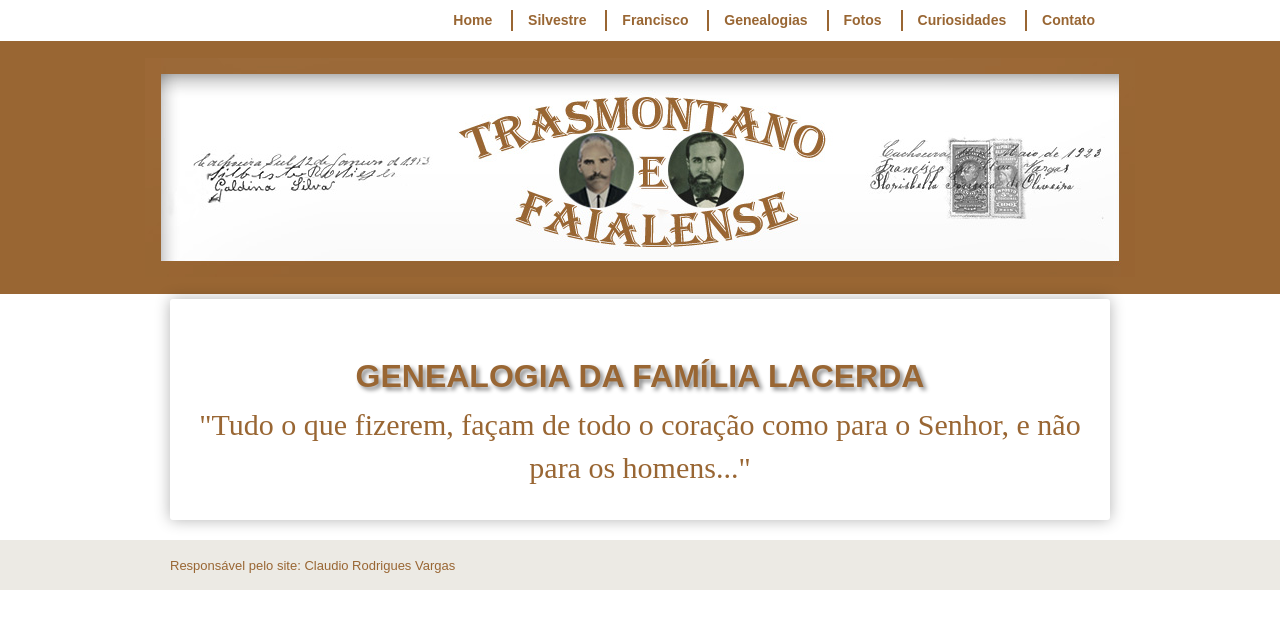
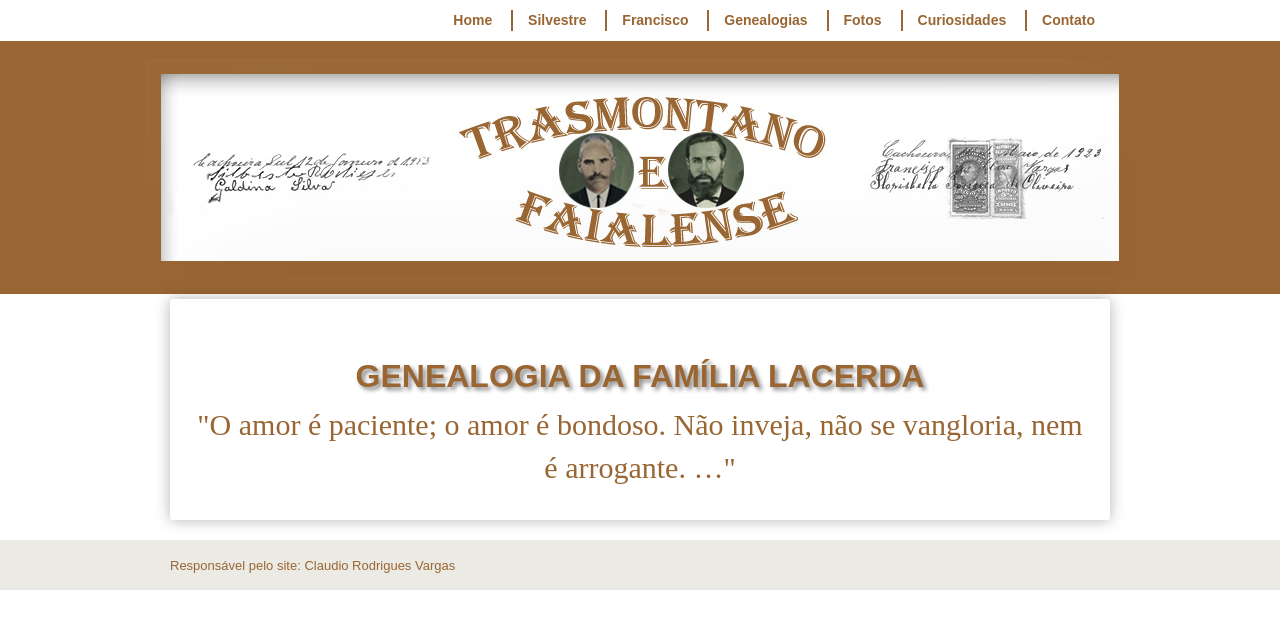
Before and after one commit to claudiovargas1955/claudiovargas1955.github.io, a Jekyll site: the page built from _pages/familia-lacerda.html, in a window 1280 px wide. Shown: the top 629 px of the page. Built offline with Jekyll 4.4.1, drawn with Linux system fonts in a browser that asks for light colours; some web fonts are replaced.

Commit message:
Update familia-lacerda.html

```diff
--- a/_pages/familia-lacerda.html
+++ b/_pages/familia-lacerda.html
@@ -97,5 +97,4 @@
 <h1>GENEALOGIA DA FAMÍLIA LACERDA</h1>
 
 
-<p style="text-align:center; color:#996633; font-size:30px; font-family: 'Rancho', cursive ">"Tudo o que fizerem, façam de todo o
-coração como para o Senhor, e não para os homens..."</p>
+<p style="text-align:center; color:#996633; font-size:30px; font-family: 'Rancho', cursive ">"O amor é paciente; o amor é bondoso. Não inveja, não se vangloria, nem é arrogante. …"</p>
```
